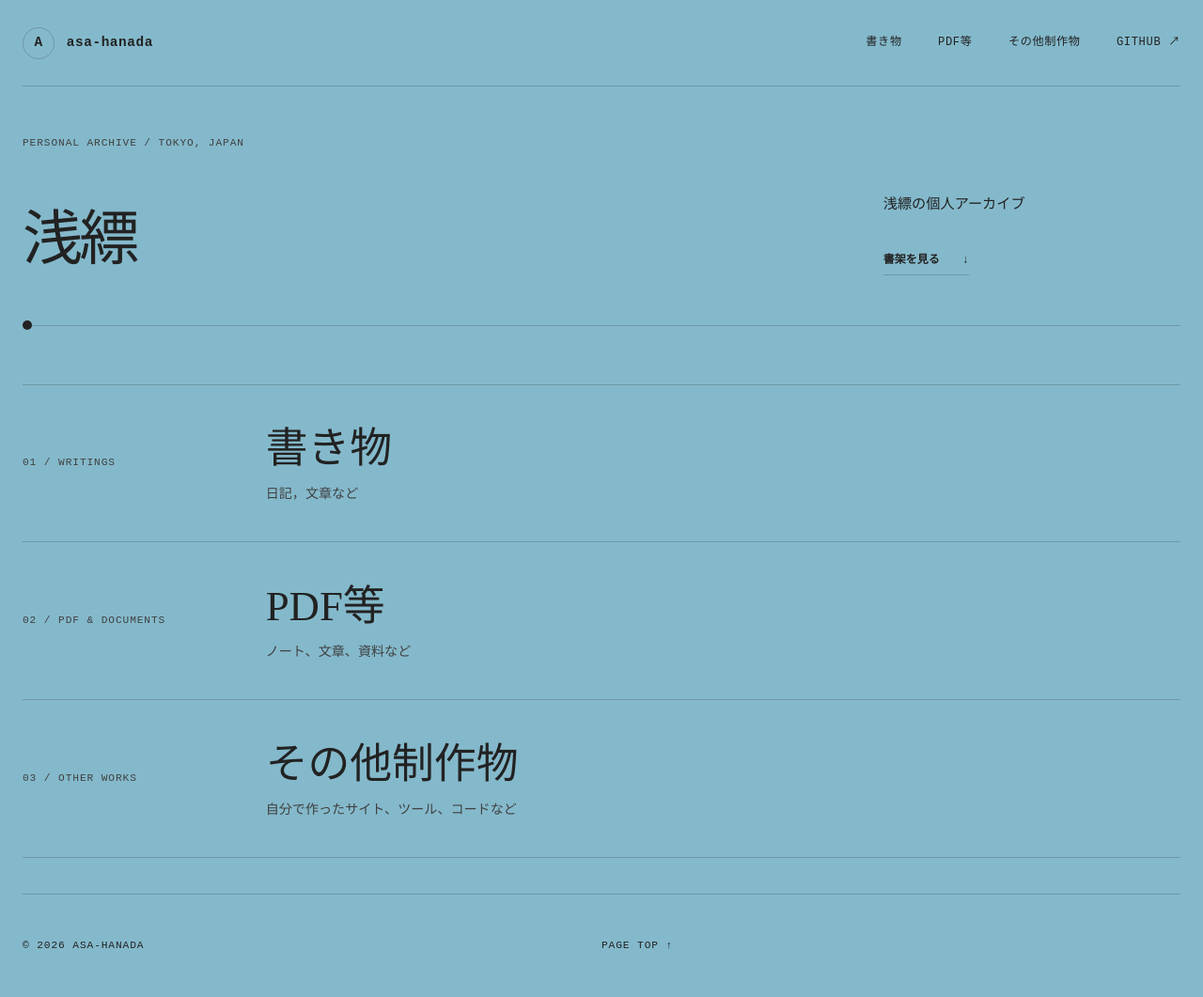
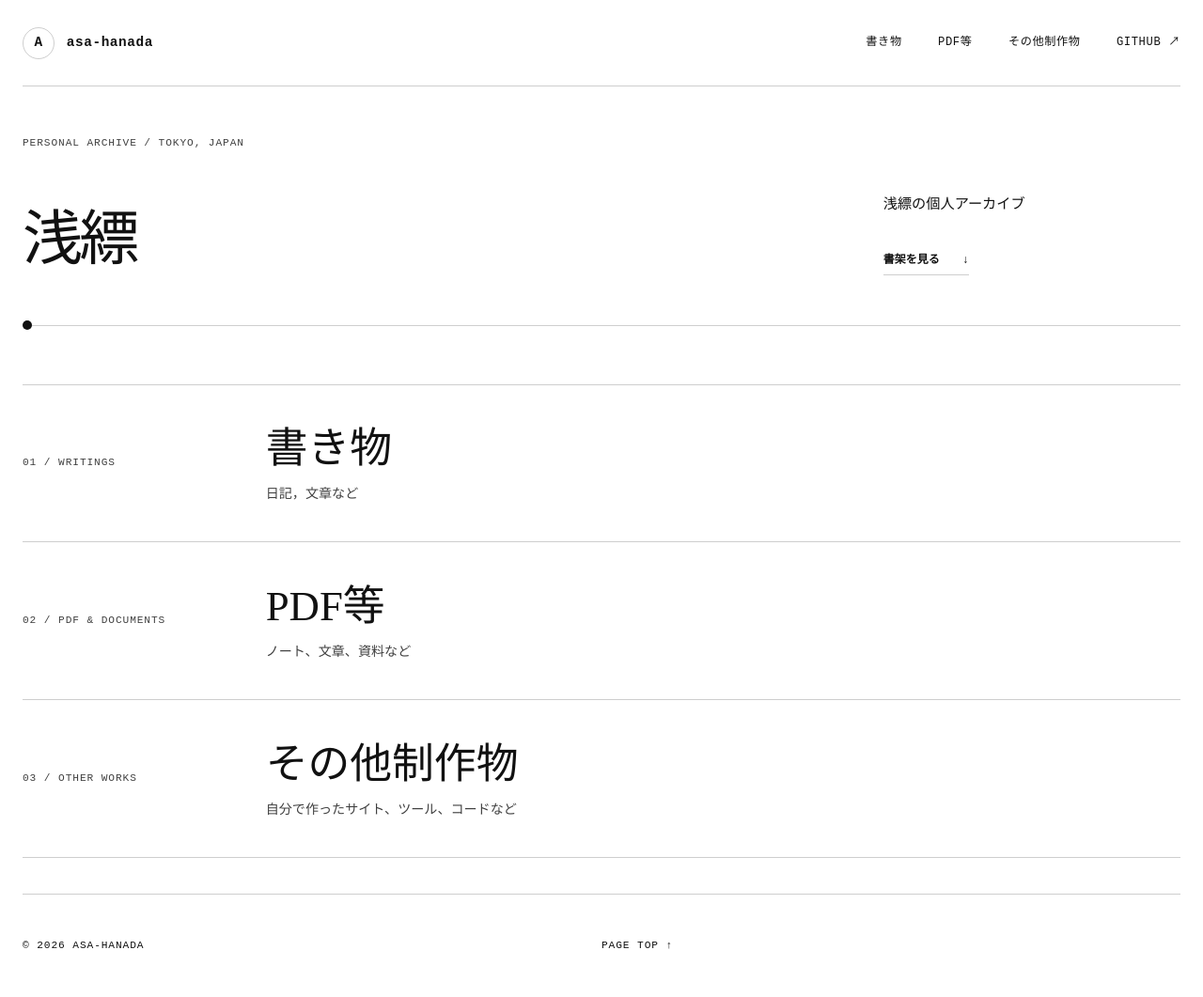
Before and after one commit to asa-hanada/asa-hanada.github.io, a Jekyll site: the page index.html, which Jekyll copies as it is, in a window 1280 px wide. Shown: the whole page at 94% size. Built offline with Jekyll 4.4.1, drawn with Linux system fonts in a browser that asks for light colours.

Commit message:
Use white background

```diff
--- a/assets/styles.css
+++ b/assets/styles.css
@@ -1,12 +1,13 @@
 /* サイト全体で共通して使う色と横幅 */
 :root {
-  --paper: #84b9cb; /* ページ全体の背景色 */
-  --ink: #222222; /* 基本の文字色 */
+  --paper: #ffffff; /* ページ全体の背景色 */
+  --ink: #111111; /* 基本の文字色 */
   --muted: #404040; /* 説明文などの少し薄い文字色 */
   --line: rgba(34, 34, 34, .22); /* 区切り線の色 */
   --surface: rgba(250, 246, 238, .22); /* リンクに触れたときの背景色 */
   --max: 1280px; /* コンテンツの最大幅 */
 }
+/* 浅縹色 #84b9cb */
 
 /* 余白や幅の計算を分かりやすくするための共通設定 */
 * {
```
